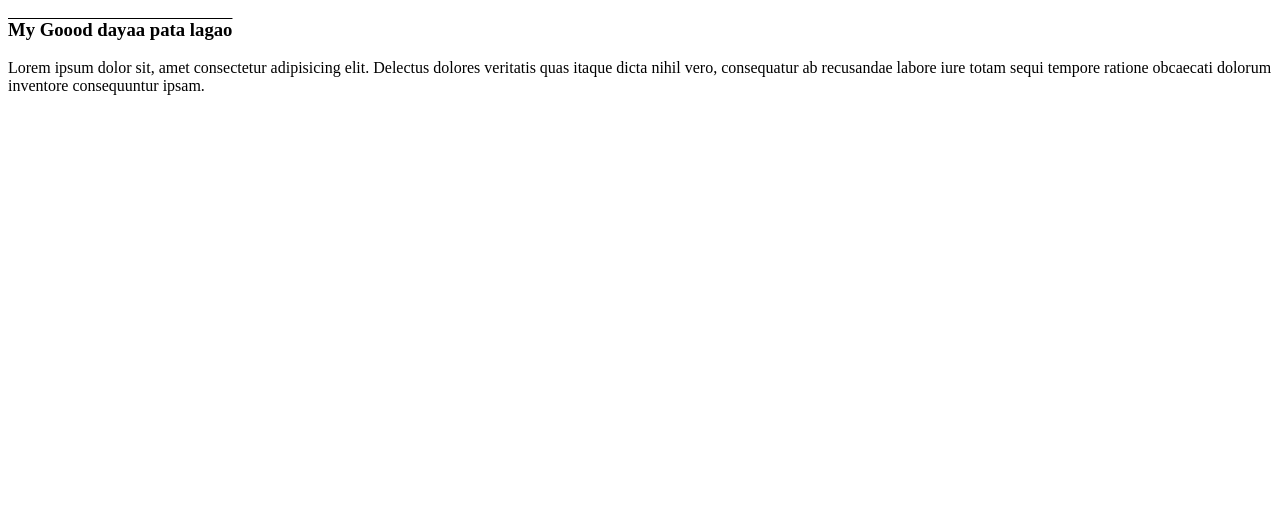
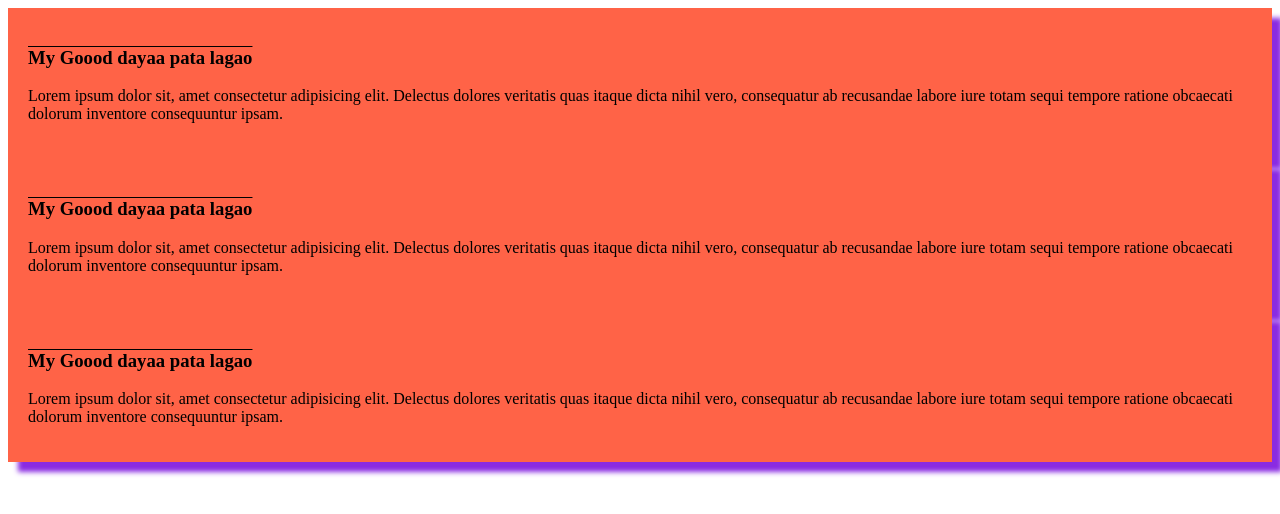
Before and after one commit to aastroid-destroyer/my-simple-website, a plain HTML site: page index.html in a window 1280 px wide. Drawn offline with Linux system fonts and the light colour scheme.

Commit message:
Hudai arekta arki

```diff
--- a/index.html
+++ b/index.html
@@ -11,6 +11,14 @@
         <H3>My Goood dayaa pata lagao</H3>
         <p>Lorem ipsum dolor sit, amet consectetur adipisicing elit. Delectus dolores veritatis quas itaque dicta nihil vero, consequatur ab recusandae labore iure totam sequi tempore ratione obcaecati dolorum inventore consequuntur ipsam.</p>
     </div>
+    <div>
+        <H3>My Goood dayaa pata lagao</H3>
+        <p>Lorem ipsum dolor sit, amet consectetur adipisicing elit. Delectus dolores veritatis quas itaque dicta nihil vero, consequatur ab recusandae labore iure totam sequi tempore ratione obcaecati dolorum inventore consequuntur ipsam.</p>
+    </div>
+    <div>
+        <H3>My Goood dayaa pata lagao</H3>
+        <p>Lorem ipsum dolor sit, amet consectetur adipisicing elit. Delectus dolores veritatis quas itaque dicta nihil vero, consequatur ab recusandae labore iure totam sequi tempore ratione obcaecati dolorum inventore consequuntur ipsam.</p>
+    </div>
 
 </body>
 </html>
--- a/styles/style.css
+++ b/styles/style.css
@@ -2,3 +2,8 @@ h3{
     font-family: 'Times New Roman', Times, serif;
     text-decoration: overline;
 }
+div{
+    background-color: tomato;
+    padding: 20px;
+    box-shadow: 10px 10px 5px blueviolet;
+}
```
